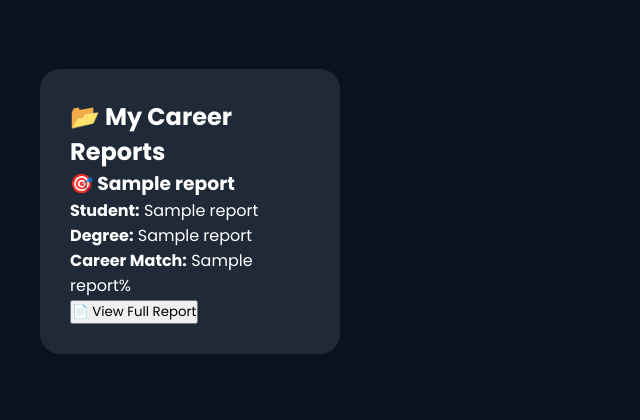
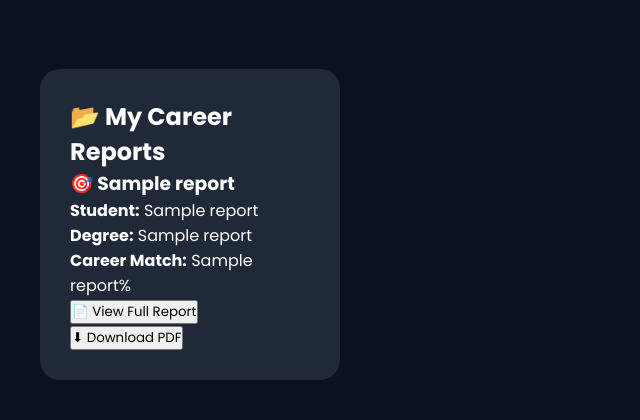
Before and after one commit to revathisujii1537-hue/AI-Career-Guidance, a Flask app: template templates/dashboard.html in a window 1280 px wide. Shown: the part 1256-1676 px from the top of the page, without its empty margins (0-640 px from the left). Before the commit the page ends 1610 px from the top, so only its background shows below. Run offline with Flask 3, Linux system fonts and the light colour scheme; the template is opened without the code that fills it: most values are stand-ins (such as "Sample title", 1, 10 or a date in 2020).

Commit message:
Update dashboard.html

```diff
--- a/templates/dashboard.html
+++ b/templates/dashboard.html
@@ -208,6 +208,11 @@ Analyze with AI
    </button>
 </a>
 
+<a href="/download/{{ report[0] }}">
+    <button>
+        ⬇ Download PDF
+    </button>
+</a>
 
 
 
```
